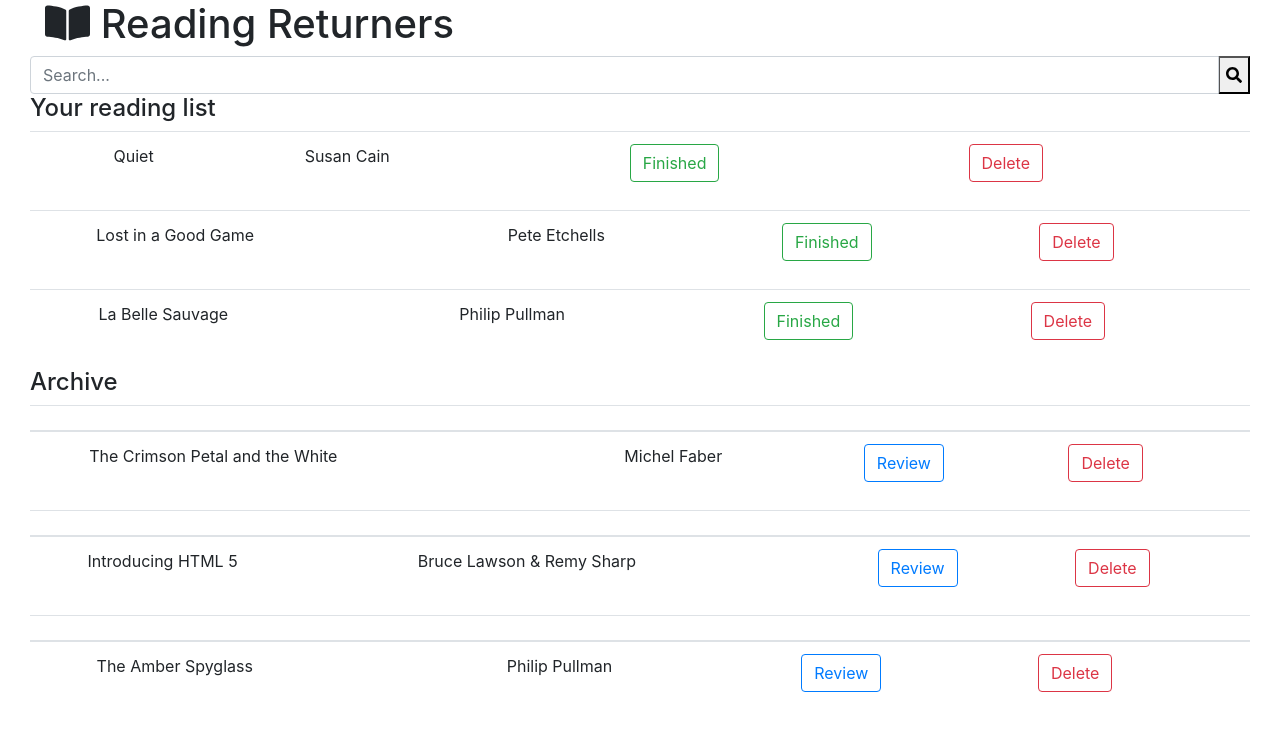
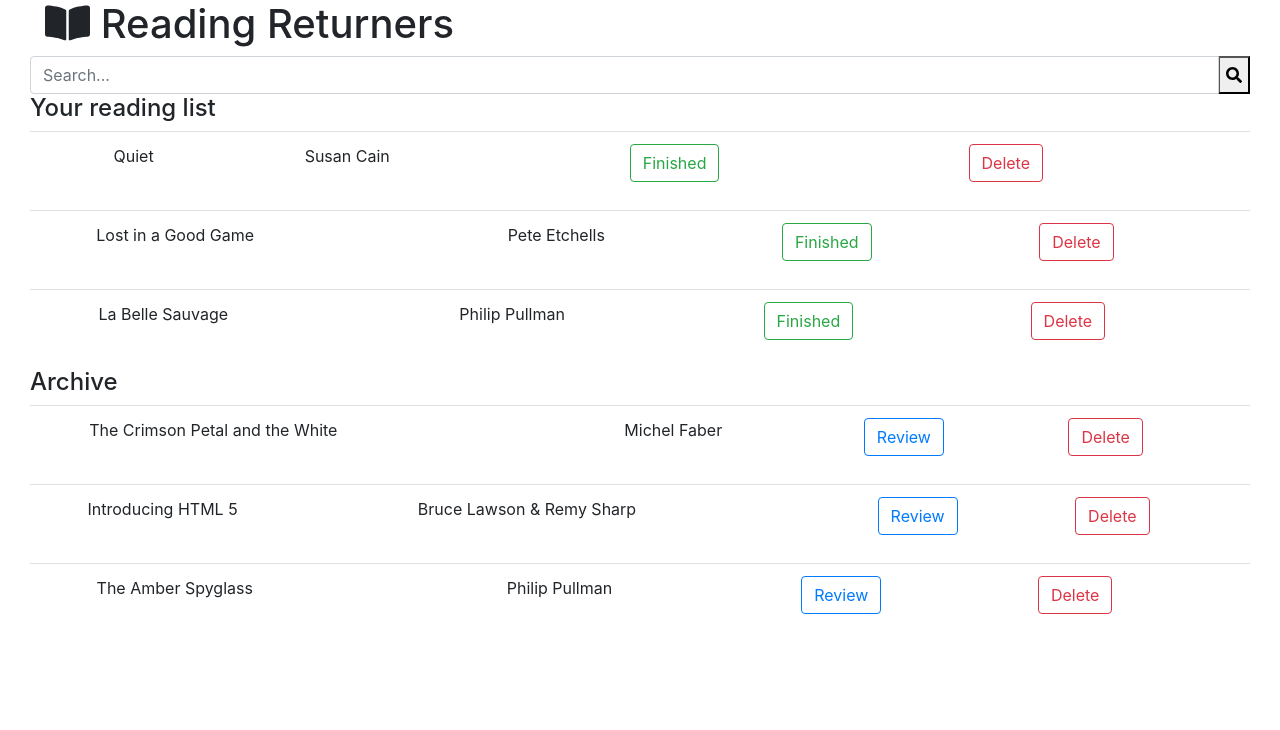
Before and after one commit to notwaving/reading-returners-app, a React (Create React App) app: page / in a window 1280 px wide. Shown: the top 730 px of the page. Built offline with nearby package versions, Linux system fonts and the light colour scheme.

Commit message:
removes table head element, to avoid replication over each book instance

```diff
--- a/src/Archive.js
+++ b/src/Archive.js
@@ -12,8 +12,7 @@ class Archive extends React.Component {
 
           <div className="container-fluid padding">
             <table className="table">
-
-              <thead>
+              {/* <thead>
                 <tr>
                   <th scope="col"></th>
                   <th scope="col"></th>
@@ -21,7 +20,7 @@ class Archive extends React.Component {
                   <th scope="col"></th>
                   <th scope="col"></th>
                 </tr>
-              </thead>
+              </thead> */}
               <tbody>
                 <tr>
                   <th scope="row"></th>
```
